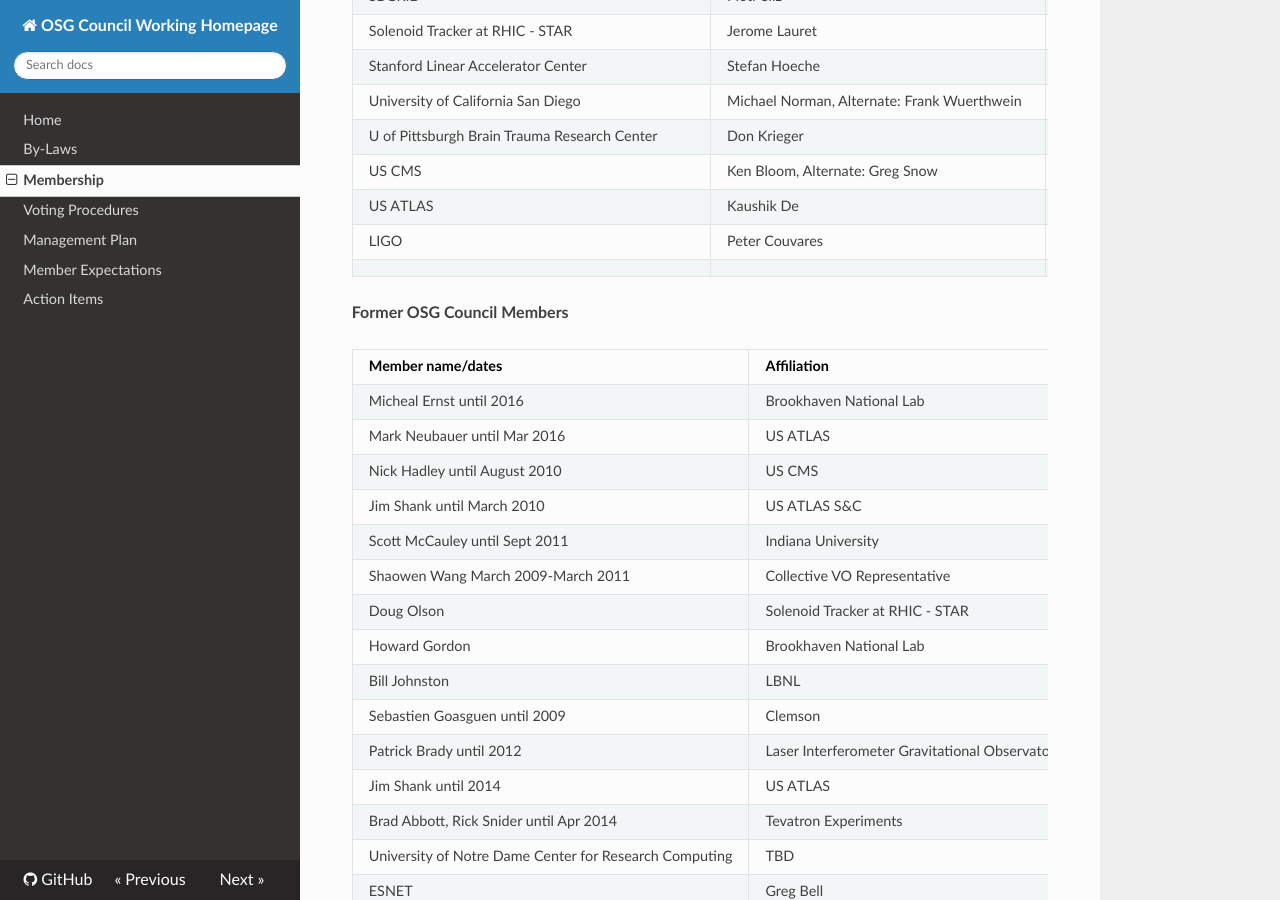
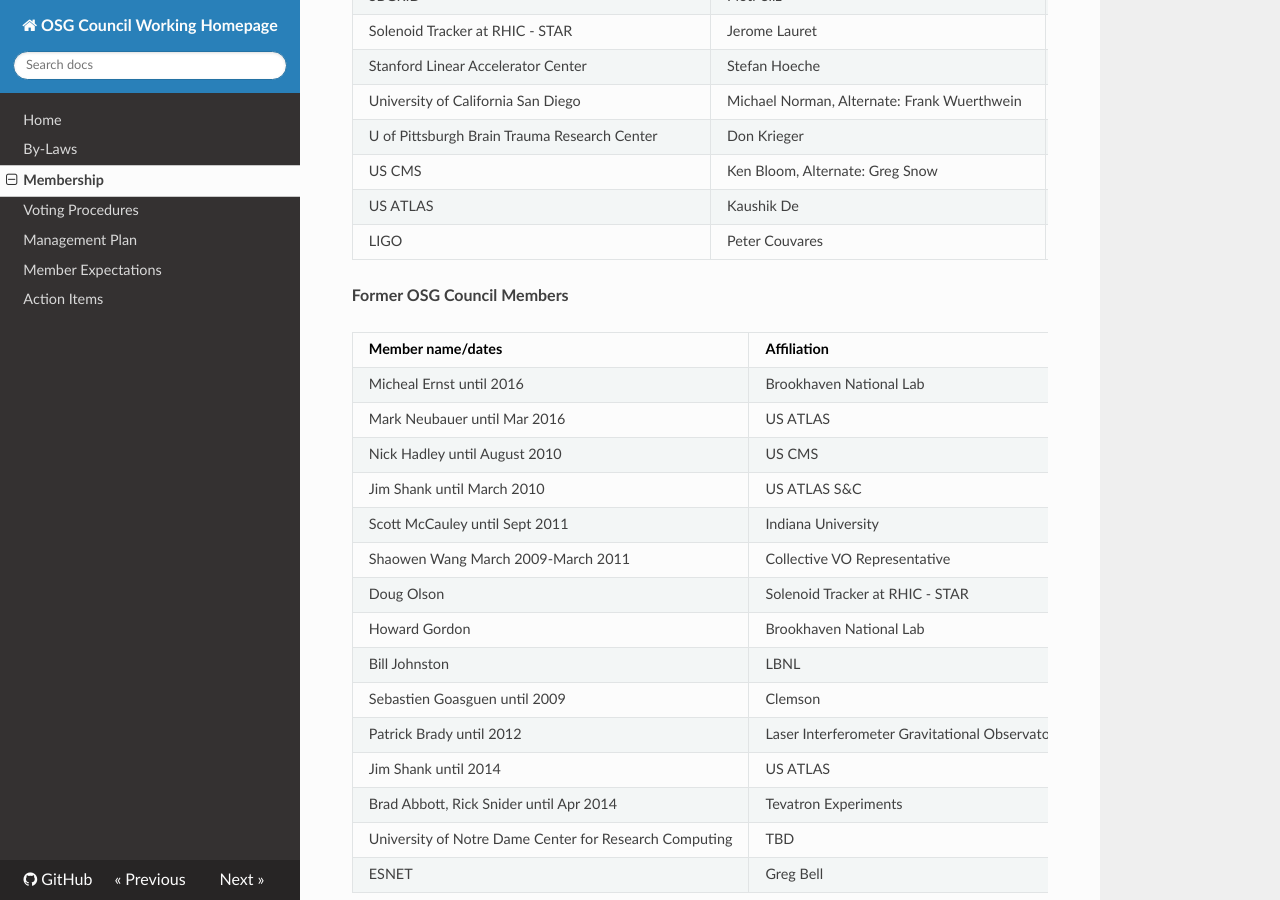
Before and after one commit to osg-htc/council, an MkDocs documentation site: the page built from docs/Members.md, in a window 1280 px wide and 900 px high, scrolled down 688 px. Built offline with MkDocs 1.6.1, drawn with Linux system fonts in a browser that asks for light colours; nearby versions of some CDN libraries; old or Windows-style settings are respelled for this version of MkDocs.

```diff
--- a/docs/Members.md
+++ b/docs/Members.md
@@ -23,9 +23,8 @@ The Council is made of those Consortium members making significant contributions
 | University of California San Diego                | Michael Norman, Alternate: Frank Wuerthwein    | Campus users and resource provider                    |
 | U of Pittsburgh Brain Trauma Research Center      | Don Krieger                                    | Research User                                         |
 | US CMS                                            | Ken Bloom, Alternate: Greg Snow                | User Community                                        |
-| US ATLAS                                          | Kaushik De                                     | User Community
-| LIGO                                              | Peter Couvares                                 | User Community
-|
+| US ATLAS                                          | Kaushik De                                     | User Community                         |
+| LIGO                                              | Peter Couvares                                 | User Community                             |
 
 **Former OSG Council Members**
 
```
